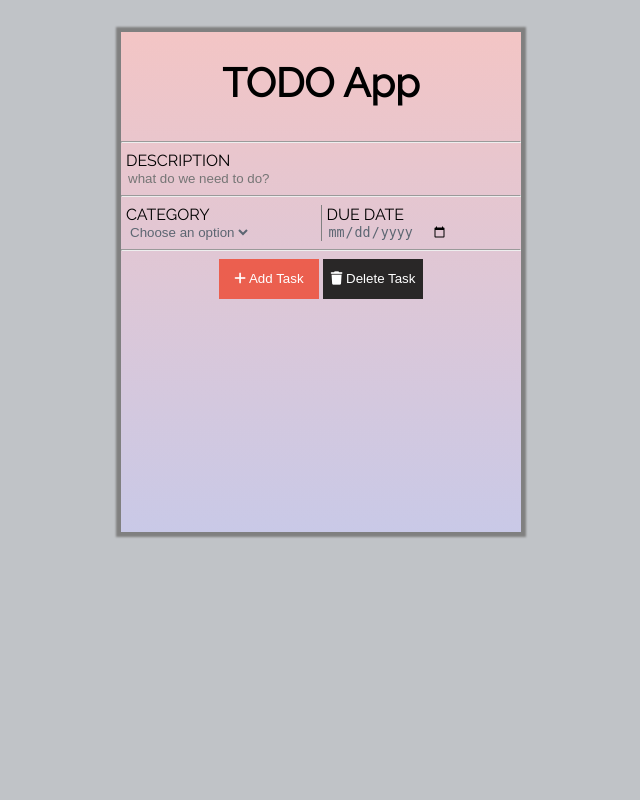
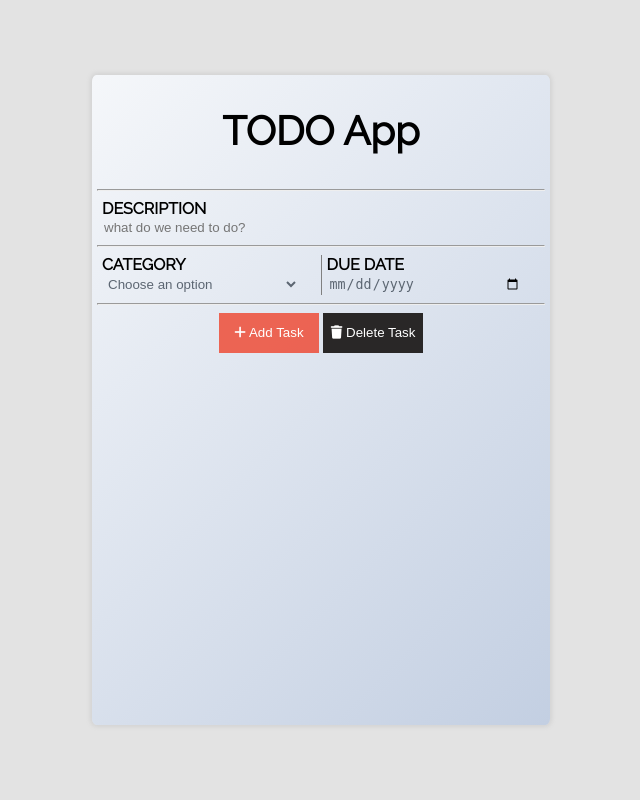
Before and after one commit to rajxode/ToDo-Nodejs, a Node server app: page / in a window 1280 px wide. Shown: the whole page, without its empty margins (319-959 px from the left). Run offline with Node 20, Linux system fonts and the light colour scheme; data that the repository does not hold is empty; some libraries are stand-ins or nearby versions.

Commit message:
add styles

```diff
--- a/assets/css/style.css
+++ b/assets/css/style.css
@@ -5,8 +5,10 @@
 /* basic body styles */
 body{
     margin: 0px;
-    background-color: #c0c3c7;
+    background-color: #e3e3e3;
     font-family:'Raleway';
+    width: 100vw;
+    height: 100vh;
 }
 
 /* scrollbar styling  */
@@ -45,23 +47,31 @@ a{
     color: inherit;
 }
 
-/* app container */
-.container{
-    background-image: linear-gradient(#f3c5c5,#c9c9e7);
-    margin: auto;
-    margin-top: 2rem;
-    width:400px;
-    height:500px;
-    box-shadow: 0 0 2px 5px grey;
+.mainContainer{
+    width: 100%;
+    height: 100%;
+    margin: 0px;
     display: flex;
-    flex-direction: column;
+    justify-content: space-around;
     align-items: center;
 }
 
-/* common styles for div within the container  */
-.container > div{
+/* app appContainer */
+.appContainer{
+    background-image: linear-gradient(135deg, #f5f7fa 0%, #c3cfe2 100%);
+    width:35%;
+    height:80%;
+    border-radius:1% ;
+    box-shadow: 0 0 4px 2px lightgray;
+    display: flex;
+    flex-direction: column;
+    padding: 5px;
+    align-items: center;
+}
+
+/* common styles for div within the appContainer  */
+.appContainer > div{
     width:100%;
-    margin-left: 0px;
 }
 
 
@@ -76,9 +86,16 @@ a{
     padding-left: 5px;
 }
 
+label{
+    font-size: 1rem;
+    font-weight: 600;
+    margin-bottom: 10px;
+}
+
 /* input box of description  */
 #description{
     width: 95%;
+    font-weight: 500;
 }
 
 /* category and date segment in the input box  */
@@ -100,6 +117,11 @@ a{
     border-right: 1px solid grey;
 }
 
+
+#category_box select,option,input{
+    width: 90%;
+    padding: 2px;
+}
 
 /* div containing buttons for add and delete task */
 .btn_container{
@@ -134,6 +156,7 @@ a{
     padding: 0px;
     padding-left: 5px;
     text-decoration: none;
+    list-style-type: none;
     font-size: 0.9rem;
     color:black;
 }
@@ -142,10 +165,10 @@ a{
 /* div containing list of task */
 #task_list{
     height: 40%;
-    overflow-y: scroll;
+
 }
 
-/* single list item container  */
+/* single list item appContainer  */
 .task_container{
     display: flex;
 }
--- a/package.json
+++ b/package.json
@@ -11,6 +11,7 @@
   "dependencies": {
     "ejs": "^3.1.8",
     "express": "^4.18.2",
-    "mongoose": "^6.8.2"
+    "mongoose": "^6.8.2",
+    "nodemon": "^3.0.1"
   }
 }
--- a/views/home.ejs
+++ b/views/home.ejs
@@ -19,8 +19,10 @@
 
     <body>
 
+        <div class="mainContainer">
+
             <!-- app container -->
-        <div class="container">
+            <div class="appContainer">
 
                 <!-- app heading  -->
                 <h1 id="heading">TODO App</h1>
@@ -167,6 +169,7 @@
                 </div>
 
             </div>
+        </div>
 
         <!-- javascript file -->
         <script src="/js/index.js"></script>
```
Also changed, not shown: 1 other file. Lines whose indentation alone changed are shown as unchanged.
